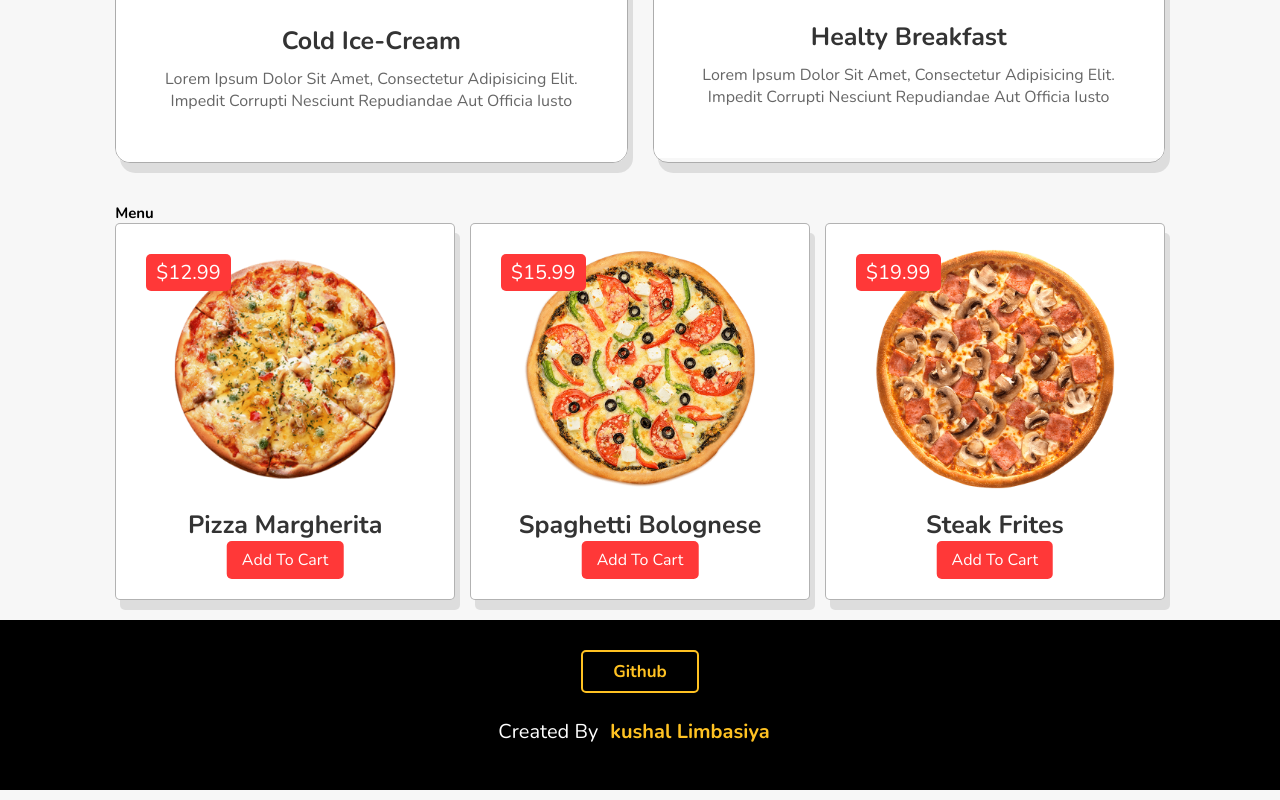
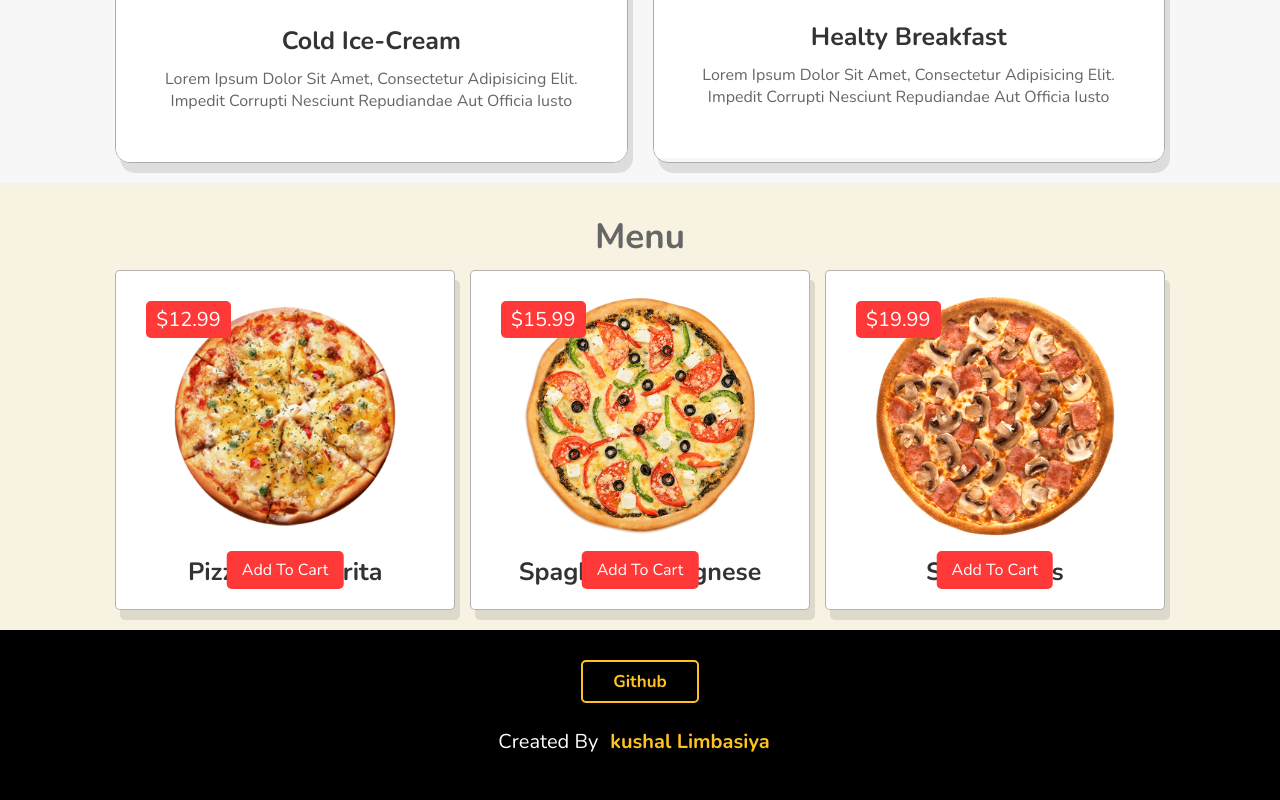
Before and after one commit to KushalLimbasiya/zuma-food-website, a React (Create React App) app: page / in a window 1280 px wide. Shown: the part 1744-2544 px from the top of the page. Built offline with nearby package versions, Linux system fonts and the light colour scheme.

Commit message:
improve menu

```diff
--- a/src/components/page/Menu.js
+++ b/src/components/page/Menu.js
@@ -14,13 +14,6 @@ const DishCard = ({ dish, addToCart }) => {
       <img src={image} alt={name} />
       <div className="price">{price}</div>
       <h3>{name}</h3>
-      <div className="stars">
-        <i className="fa fa-star"></i>
-        <i className="fa fa-star"></i>
-        <i className="fa fa-star"></i>
-        <i className="fa fa-star"></i>
-        <i className="fa fa-star-half"></i>
-      </div>
       <button className="add-to-cart" onClick={handleClick}>
         Add to Cart
       </button>
@@ -57,7 +50,8 @@ const Menu = () => {
   return (
     <section className="menu" id="menu">
       <div className="popular">
-        <h2 className="section-title">Menu</h2>
+
+        <h1 className="heading">Menu</h1>
         <div className="box-container">
           <DishCard dish={dishes[0]} addToCart={addToCart} />
           <DishCard dish={dishes[1]} addToCart={addToCart} />
--- a/src/components/style/main.css
+++ b/src/components/style/main.css
@@ -356,11 +356,22 @@ header .navbar .cart i {
 .speciality .box-container .box:hover .content{
   transform: translateY(100%);
 }
-
+.menu{
+  background-color: #f7f2e2;
+}
+.menu-title{
+  background-color: var(--yellow);
+  text-align: center;
+  font-size: 3.5rem;
+  padding:1rem;
+  color:#666;
+  border-radius: 2rem;
+}
 .menu .box-container{
   display: flex;
   flex-wrap: wrap;
   gap: 1.5rem;
+  background-color: #f7f2e2;
 }
 .menu .box-container .box{
   padding: 2rem;
```
